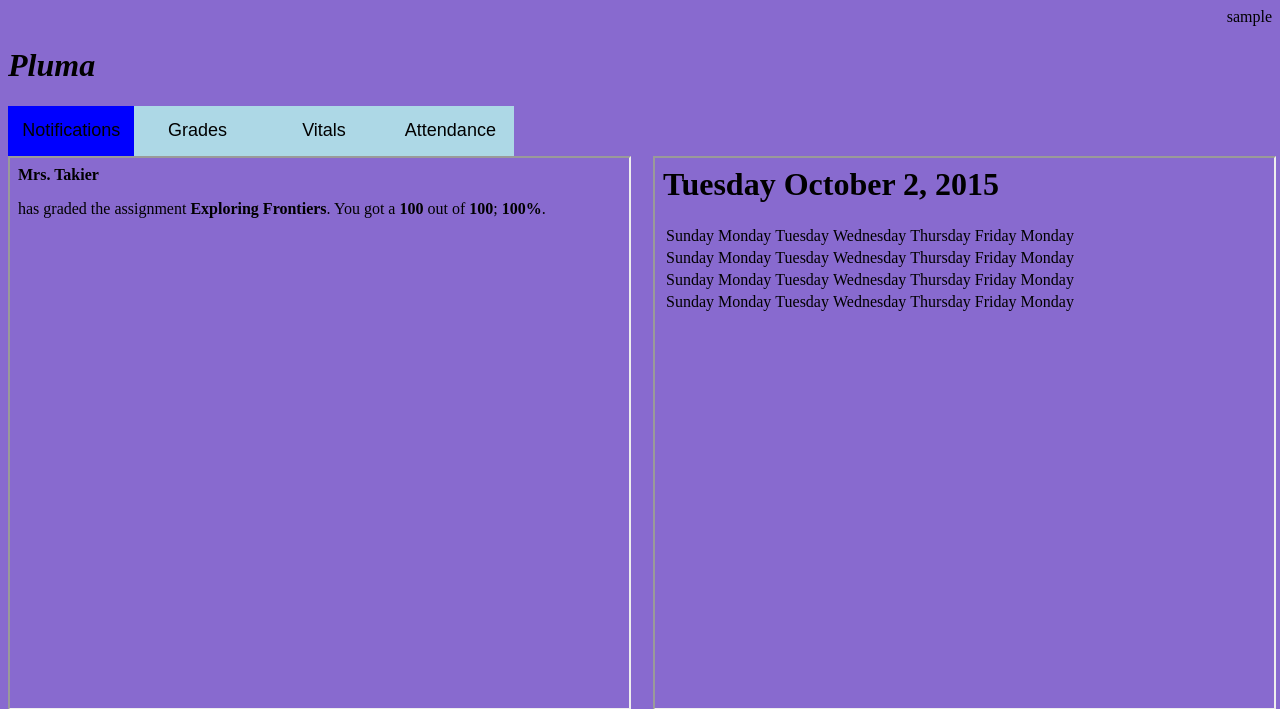
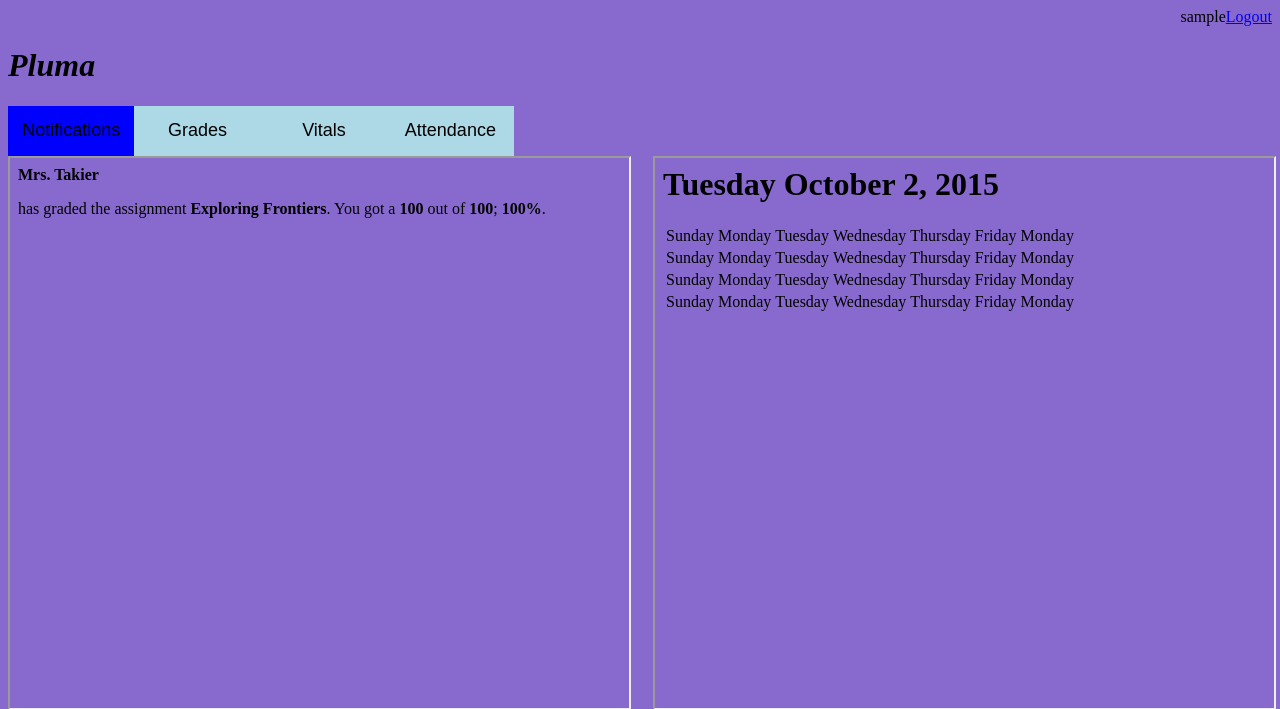
Before and after one commit to pluma-lms/pluma-lms-php, a PHP site: page / in a window 1280 px wide. Shown: the top 709 px of the page. Run offline with PHP 8.4, Linux system fonts and the light colour scheme; the visitor is signed in with stand-in values (Sample User, id 1).

Commit message:
Update index.php

```diff
--- a/index.php
+++ b/index.php
@@ -51,7 +51,7 @@ session_start ();
         </script>
     </head>
     <body>
-		<div id="username" align="right"><?php echo $_SESSION['plumauser']; ?></div>
+		<div id="username" align="right"><?php echo $_SESSION['plumauser']; ?><a href="./logout.php">Logout</a></div>
         <h1><?php echo $translations['pluma']; ?></h1>
         <?php
         if ( !$_SESSION['plumauser'] ) {
```
